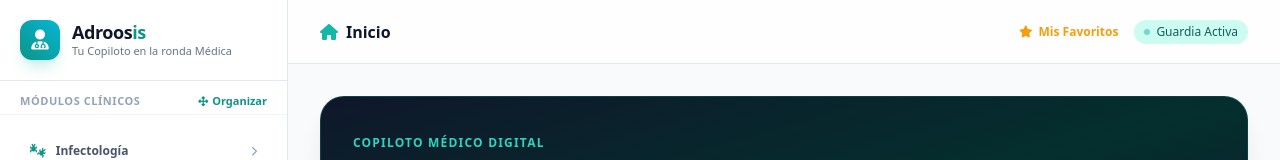
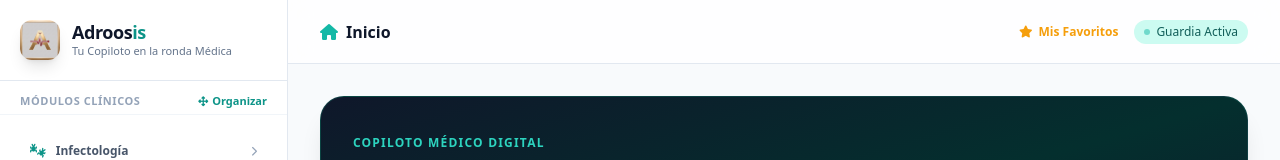
Before and after one commit to ADROOSIS/ADROOSIS, a website: page index.html in a window 1280 px wide. Shown: the top 160 px of the page. Drawn offline with nearby package versions, Linux system fonts and the light colour scheme.

Commit message:
Add files via upload

```diff
--- a/index.html
+++ b/index.html
@@ -46,8 +46,10 @@
             <!-- Sidebar Header -->
             <div class="p-5 border-b border-slate-200 dark:border-slate-700/60 flex items-center justify-between">
                 <div class="flex items-center gap-3">
-                    <div class="w-10 h-10 rounded-xl bg-gradient-to-tr from-teal-600 to-cyan-500 flex items-center justify-center text-white shadow-lg shadow-teal-500/20">
-                        <i class="fa-solid fa-user-doctor text-xl"></i>
+                    <div class="w-10 h-10 rounded-xl overflow-hidden flex items-center justify-center shadow-lg">
+                    <img src="logo1.png"
+                        alt="Logo ADROOSIS"
+                        class="w-full h-full object-contain">
                     </div>
                     <div>
                         <h1 class="font-bold text-lg leading-tight tracking-tight text-slate-900 dark:text-white">Adroos<span class="text-teal-600 dark:text-teal-400">is</span></h1>
```
